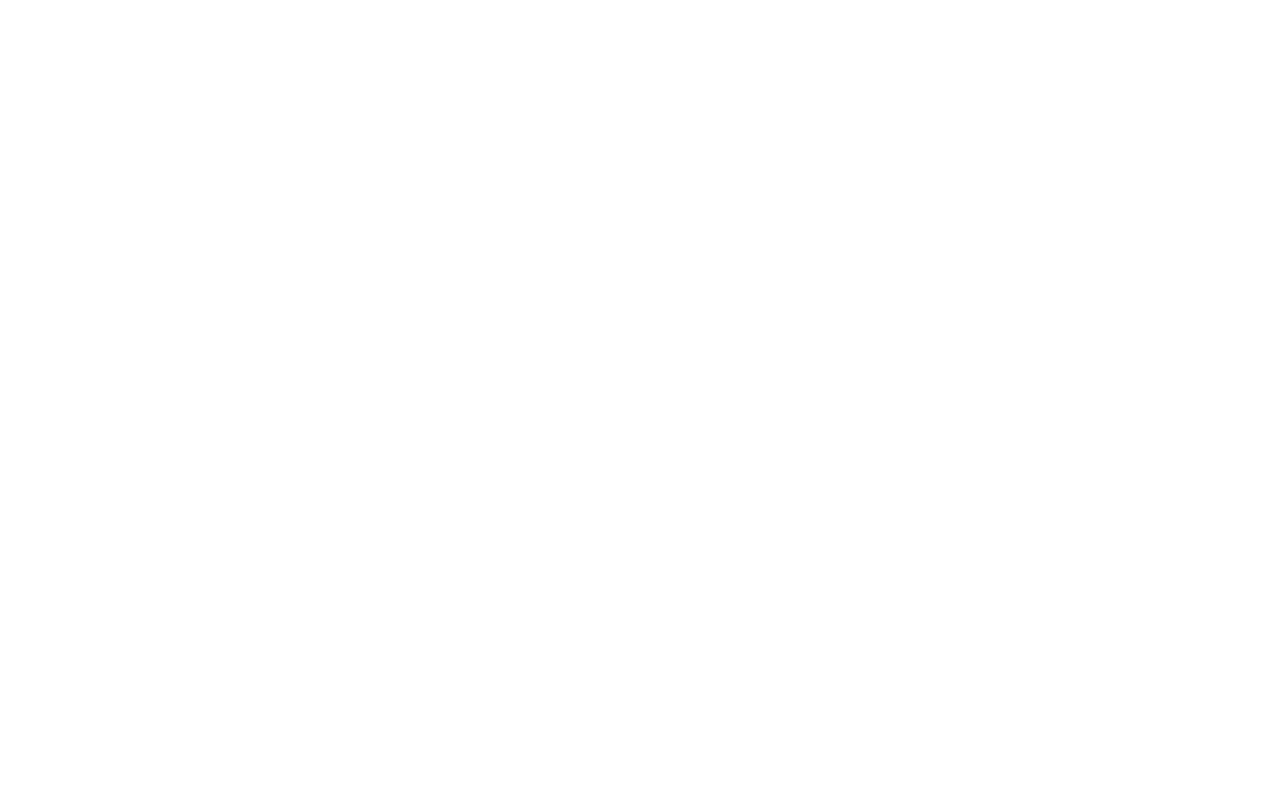
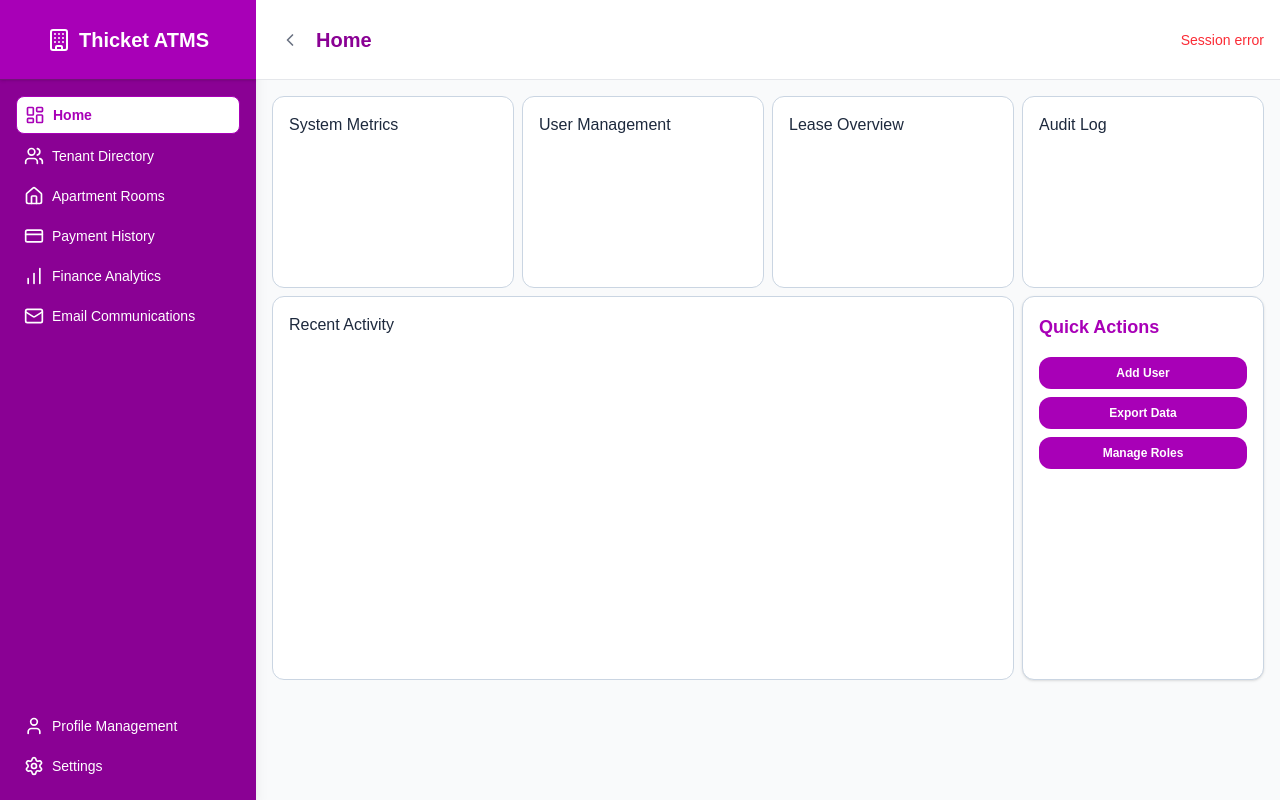
Before and after one commit to migodbtc/qualisync-devops-qa, a Next.js app in the folder web/: page /home in a window 1280 px wide. Before the commit this address had no page. Built offline with nearby package versions, Linux system fonts and the light colour scheme; no server answers.

Commit message:
Added additional placeholder components. Stopping here for now. Working on the infra next

```diff
--- a/web/src/app/(dashboard)/home/page.tsx
+++ b/web/src/app/(dashboard)/home/page.tsx
@@ -1,33 +1,100 @@
-import { redirect } from "next/navigation";
 import React from "react";
 
-export default function DashboardPage() {
-  redirect("/wip");
+// Example: Replace with actual role detection logic (e.g., from JWT or context)
+const userRole = "admin"; // "tenant", "finance", "staff"
 
+function QuickActionsCard({ actions }: { actions: string[] }) {
   return (
-    <div className='w-full h-full flex flex-col gap-2'>
-      <div className='w-full h-48 grid sm:grid-cols-1 md:grid-cols-2 lg:grid-cols-4 gap-2'>
-        <div className='bg-white rounded-xl p-4 border border-slate-300'>
-          Card
-        </div>
-        <div className='bg-white rounded-xl p-4 border border-slate-300'>
-          Card
-        </div>
-        <div className='bg-white rounded-xl p-4 border border-slate-300'>
-          Card
-        </div>
-        <div className='bg-white rounded-xl p-4 border border-slate-300'>
-          Card
-        </div>
-      </div>
-      <div className='w-full h-96 grid sm:grid-cols-1 md:grid-cols-2 lg:grid-cols-4 gap-2'>
-        <div className='bg-white rounded-xl p-4 border border-slate-300 col-span-3'>
-          Card
-        </div>
-        <div className='bg-white rounded-xl p-4 border border-slate-300'>
-          Card
-        </div>
+    <div className='bg-white rounded-xl p-4 border border-slate-300 flex flex-col gap-2 shadow-sm'>
+      <h3 className='text-lg font-bold text-fuchsia-700 mb-2'>Quick Actions</h3>
+      <div className='flex flex-col gap-2'>
+        {actions.map((action) => (
+          <button
+            key={action}
+            className='px-4 py-2 rounded-xl bg-fuchsia-700 text-white font-semibold text-xs hover:bg-fuchsia-800 transition-colors cursor-pointer'
+          >
+            {action}
+          </button>
+        ))}
       </div>
     </div>
   );
 }
+
+// Role-based dashboard subcomponents
+function AdminHome() {
+  return (
+    <div className='w-full h-full flex flex-col gap-2'>
+      <div className='w-full h-48 grid sm:grid-cols-1 md:grid-cols-2 lg:grid-cols-4 gap-2'>
+        <div className='bg-white rounded-xl p-4 border border-slate-300'>System Metrics</div>
+        <div className='bg-white rounded-xl p-4 border border-slate-300'>User Management</div>
+        <div className='bg-white rounded-xl p-4 border border-slate-300'>Lease Overview</div>
+        <div className='bg-white rounded-xl p-4 border border-slate-300'>Audit Log</div>
+      </div>
+      <div className='w-full h-96 grid sm:grid-cols-1 md:grid-cols-2 lg:grid-cols-4 gap-2'>
+        <div className='bg-white rounded-xl p-4 border border-slate-300 col-span-3'>Recent Activity</div>
+        <QuickActionsCard actions={["Add User", "Export Data", "Manage Roles"]} />
+      </div>
+    </div>
+  );
+}
+
+function TenantHome() {
+  return (
+    <div className='w-full h-full flex flex-col gap-2'>
+      <div className='w-full h-48 grid sm:grid-cols-1 md:grid-cols-2 lg:grid-cols-4 gap-2'>
+        <div className='bg-white rounded-xl p-4 border border-slate-300'>Personal Ledger</div>
+        <div className='bg-white rounded-xl p-4 border border-slate-300'>Lease Details</div>
+        <div className='bg-white rounded-xl p-4 border border-slate-300'>Maintenance Requests</div>
+        <div className='bg-white rounded-xl p-4 border border-slate-300'>Notifications</div>
+      </div>
+      <div className='w-full h-96 grid sm:grid-cols-1 md:grid-cols-2 lg:grid-cols-4 gap-2'>
+        <div className='bg-white rounded-xl p-4 border border-slate-300 col-span-3'>Payment Timeline</div>
+        <QuickActionsCard actions={["Pay Rent", "Submit Maintenance Request", "View Lease"]} />
+      </div>
+    </div>
+  );
+}
+
+function FinanceHome() {
+  return (
+    <div className='w-full h-full flex flex-col gap-2'>
+      <div className='w-full h-48 grid sm:grid-cols-1 md:grid-cols-2 lg:grid-cols-4 gap-2'>
+        <div className='bg-white rounded-xl p-4 border border-slate-300'>Revenue Summary</div>
+        <div className='bg-white rounded-xl p-4 border border-slate-300'>Arrears</div>
+        <div className='bg-white rounded-xl p-4 border border-slate-300'>Upcoming Payments</div>
+        <div className='bg-white rounded-xl p-4 border border-slate-300'>Analytics</div>
+      </div>
+      <div className='w-full h-96 grid sm:grid-cols-1 md:grid-cols-2 lg:grid-cols-4 gap-2'>
+        <div className='bg-white rounded-xl p-4 border border-slate-300 col-span-3'>Revenue Growth Chart</div>
+        <QuickActionsCard actions={["Verify Payment", "Export Ledger", "Email Tenant"]} />
+      </div>
+    </div>
+  );
+}
+
+function StaffHome() {
+  return (
+    <div className='w-full h-full flex flex-col gap-2'>
+      <div className='w-full h-48 grid sm:grid-cols-1 md:grid-cols-2 lg:grid-cols-4 gap-2'>
+        <div className='bg-white rounded-xl p-4 border border-slate-300'>Maintenance Queue</div>
+        <div className='bg-white rounded-xl p-4 border border-slate-300'>Room Status</div>
+        <div className='bg-white rounded-xl p-4 border border-slate-300'>Lease Coordination</div>
+        <div className='bg-white rounded-xl p-4 border border-slate-300'>Schedule</div>
+      </div>
+      <div className='w-full h-96 grid sm:grid-cols-1 md:grid-cols-2 lg:grid-cols-4 gap-2'>
+        <div className='bg-white rounded-xl p-4 border border-slate-300 col-span-3'>Service Timeline</div>
+        <QuickActionsCard actions={["Assign Room", "Close Ticket", "View Schedule"]} />
+      </div>
+    </div>
+  );
+}
+
+export default function DashboardPage() {
+  // Replace with actual role logic
+  if (userRole === "admin") return <AdminHome />;
+  if (userRole === "tenant") return <TenantHome />;
+  if (userRole === "finance") return <FinanceHome />;
+  if (userRole === "staff") return <StaffHome />;
+  return <div>Unknown role</div>;
+}
```
